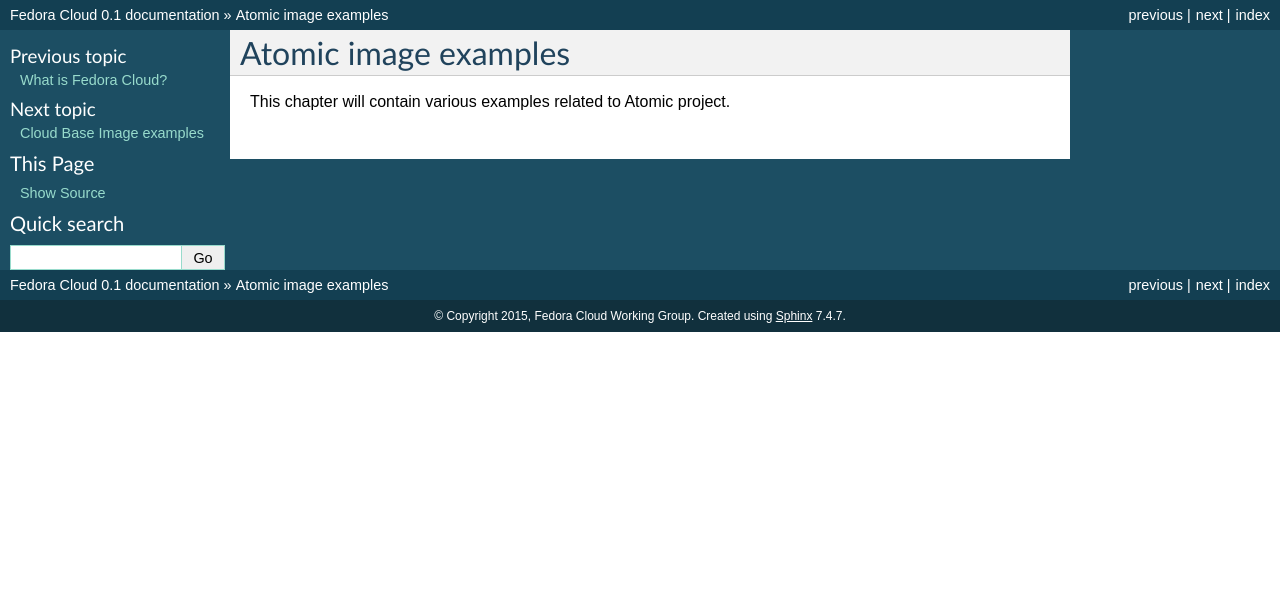
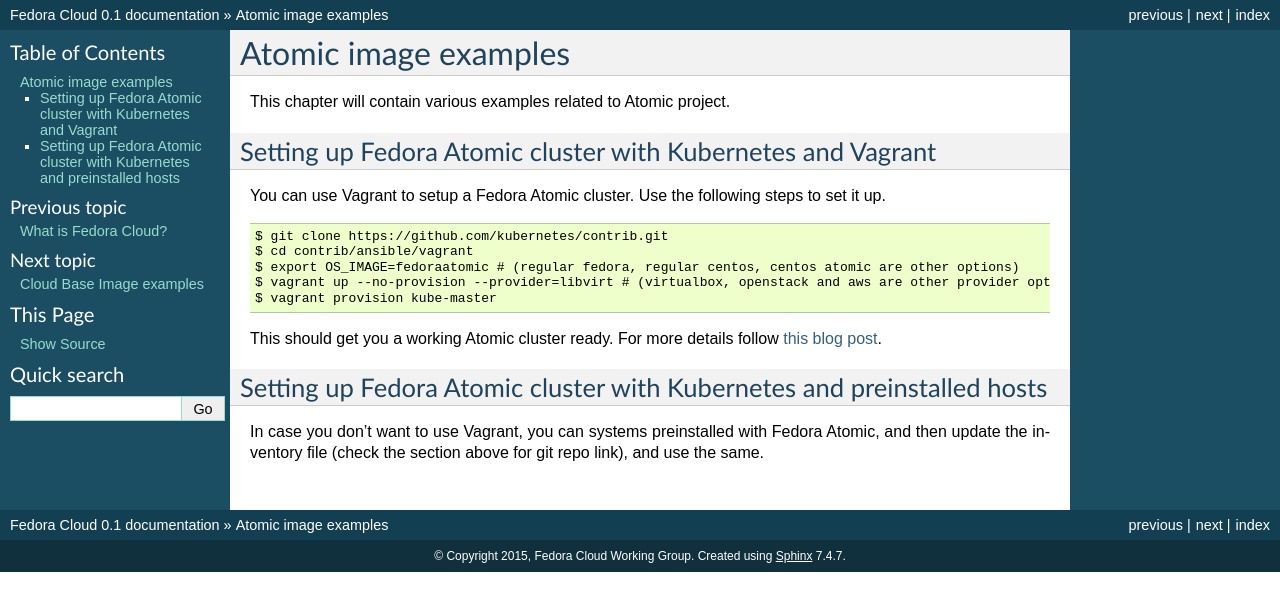
Before and after one commit to fedora-cloud/fedoracloud, a Sphinx documentation site: the page built from docs/atomic.rst, in a window 1280 px wide. Shown: the top 611 px of the page. Built offline with Sphinx 7.4.7, drawn with Linux system fonts in a browser that asks for light colours.

Commit message:
How to create atomic cluster with Vagrant

```diff
--- a/docs/atomic.rst
+++ b/docs/atomic.rst
@@ -2,3 +2,25 @@
 ======================
 
 This chapter will contain various examples related to Atomic project.
+
+Setting up Fedora Atomic cluster with Kubernetes and Vagrant
+-------------------------------------------------------------
+
+You can use Vagrant to setup a Fedora Atomic cluster. Use the following steps to set it up.
+
+::
+
+    $ git clone https://github.com/kubernetes/contrib.git
+    $ cd contrib/ansible/vagrant
+    $ export OS_IMAGE=fedoraatomic # (regular fedora, regular centos, centos atomic are other options)
+    $ vagrant up --no-provision --provider=libvirt # (virtualbox, openstack and aws are other provider options)
+    $ vagrant provision kube-master
+
+This should get you a working Atomic cluster ready. For more details follow `this blog post <http://www.projectatomic.io/blog/2015/09/clustering-atomic-hosts-with-kubernetes-ansible-and-vagrant/>`_.
+
+
+Setting up Fedora Atomic cluster with Kubernetes and preinstalled hosts
+------------------------------------------------------------------------
+
+In case you don't want to use Vagrant, you can systems preinstalled with Fedora Atomic, and then update
+the inventory file (check the section above for git repo link), and use the same.
```
